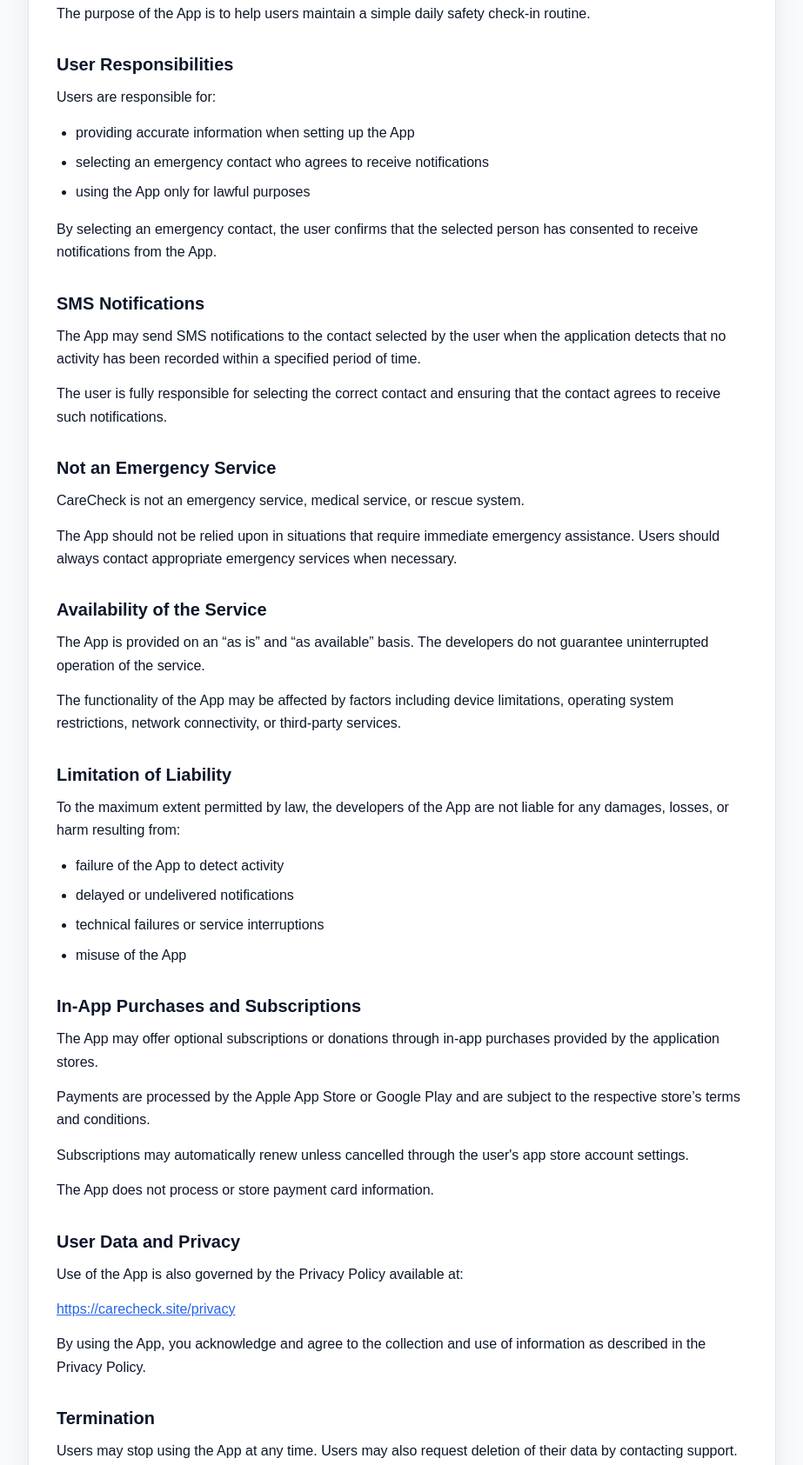
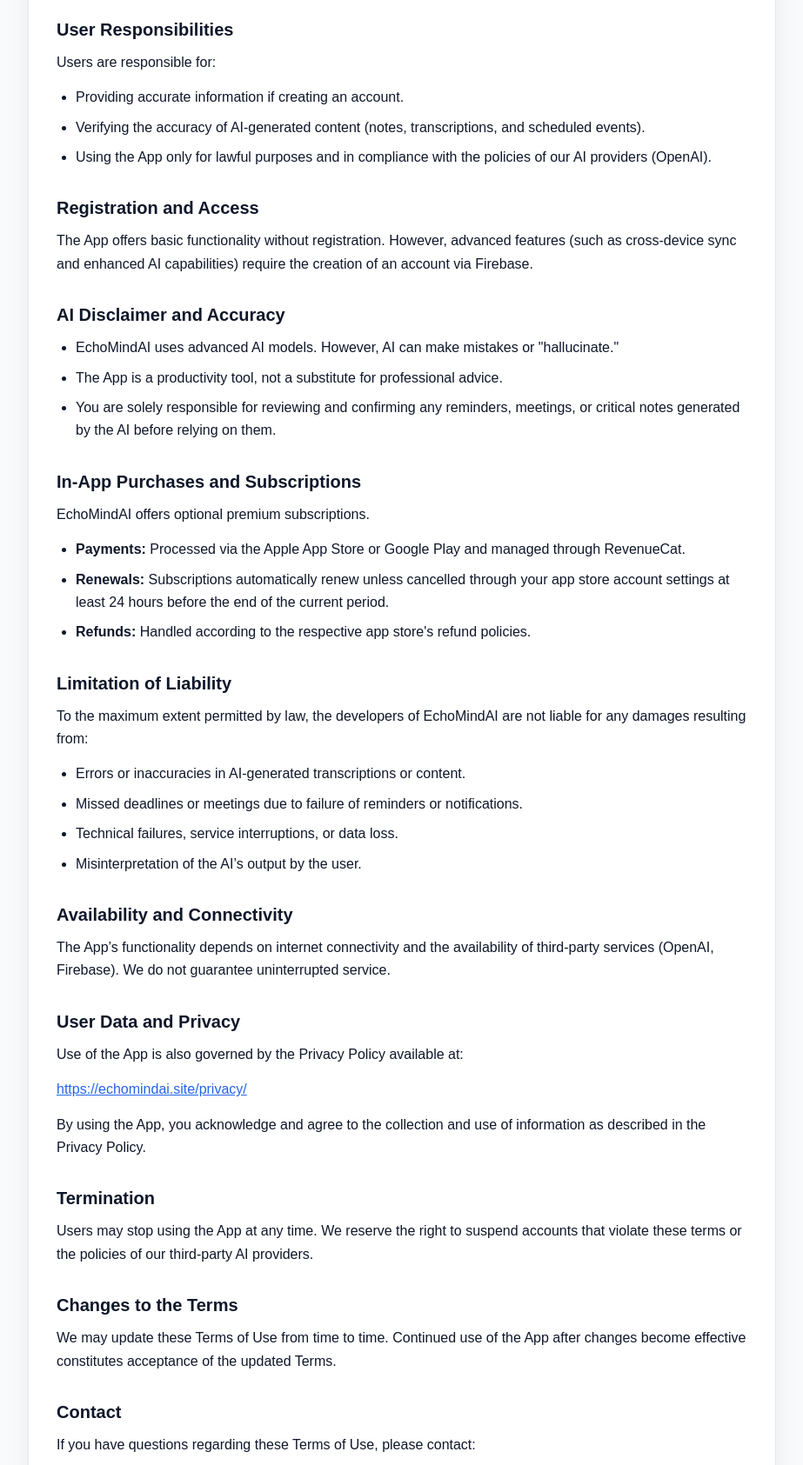
Before and after one commit to Mikkita/EchoMindAI-legal, a plain HTML site: page terms/index.html in a window 1280 px wide. Shown: the part 420-2105 px from the top of the page at 87% size, without its empty margins (178-1101 px from the left). Drawn offline with Linux system fonts and the light colour scheme.

Commit message:
Update index.html

```diff
--- a/terms/index.html
+++ b/terms/index.html
@@ -3,16 +3,15 @@
 <head>
   <meta charset="UTF-8" />
   <meta name="viewport" content="width=device-width, initial-scale=1.0" />
-  <title>Terms of Use — CareCheck</title>
-  <meta name="description" content="Terms of Use for the CareCheck mobile application." />
+  <title>Terms of Use — EchoMindAI</title>
+  <meta name="description" content="Terms of Use for the EchoMindAI mobile application." />
   <link rel="stylesheet" href="/style.css">
   <link rel="icon" href="data:,🟢">
 </head>
 
-  <body>
+<body>
   <main class="wrap">
     <section class="card">
-
       <div class="top-links">
         <a href="/">← Back to Legal Information</a>
       </div>
@@ -21,103 +20,70 @@
       <p class="meta"><strong>Last updated:</strong> 12.03.2026</p>
 
       <p>
-        These Terms of Use govern your use of the mobile application “CareCheck” (the “App”). By downloading or using the App, you agree to these Terms.
+        These Terms of Use govern your use of the mobile application “EchoMindAI” (the “App”). By downloading or using the App, you agree to these Terms.
       </p>
 
       <h2>Description of the Service</h2>
       <p>
-        CareCheck is a personal safety check-in application that allows users to periodically confirm their status. If the user does not confirm their activity within a defined period of time, the App may send a notification via SMS to a contact selected by the user.
-      </p>
-
-      <p>
-        The purpose of the App is to help users maintain a simple daily safety check-in routine.
+        EchoMindAI is an AI-powered personal assistant designed for note-taking, creating reminders, and scheduling meetings. The App utilizes Artificial Intelligence (via OpenAI API) to process user inputs (text and voice) and automate organizational tasks.
       </p>
 
       <h2>User Responsibilities</h2>
       <p>Users are responsible for:</p>
-
       <ul>
-        <li>providing accurate information when setting up the App</li>
-        <li>selecting an emergency contact who agrees to receive notifications</li>
-        <li>using the App only for lawful purposes</li>
+        <li>Providing accurate information if creating an account.</li>
+        <li>Verifying the accuracy of AI-generated content (notes, transcriptions, and scheduled events).</li>
+        <li>Using the App only for lawful purposes and in compliance with the policies of our AI providers (OpenAI).</li>
       </ul>
 
+      <h2>Registration and Access</h2>
       <p>
-        By selecting an emergency contact, the user confirms that the selected person has consented to receive notifications from the App.
+        The App offers basic functionality without registration. However, advanced features (such as cross-device sync and enhanced AI capabilities) require the creation of an account via Firebase.
       </p>
 
-      <h2>SMS Notifications</h2>
-      <p>
-        The App may send SMS notifications to the contact selected by the user when the application detects that no activity has been recorded within a specified period of time.
-      </p>
-
-      <p>
-        The user is fully responsible for selecting the correct contact and ensuring that the contact agrees to receive such notifications.
-      </p>
-
-      <h2>Not an Emergency Service</h2>
-      <p>
-        CareCheck is not an emergency service, medical service, or rescue system.
-      </p>
-
-      <p>
-        The App should not be relied upon in situations that require immediate emergency assistance. Users should always contact appropriate emergency services when necessary.
-      </p>
-
-      <h2>Availability of the Service</h2>
-      <p>
-        The App is provided on an “as is” and “as available” basis. The developers do not guarantee uninterrupted operation of the service.
-      </p>
-
-      <p>
-        The functionality of the App may be affected by factors including device limitations, operating system restrictions, network connectivity, or third-party services.
-      </p>
-
-      <h2>Limitation of Liability</h2>
-      <p>
-        To the maximum extent permitted by law, the developers of the App are not liable for any damages, losses, or harm resulting from:
-      </p>
-
+      <h2>AI Disclaimer and Accuracy</h2>
       <ul>
-        <li>failure of the App to detect activity</li>
-        <li>delayed or undelivered notifications</li>
-        <li>technical failures or service interruptions</li>
-        <li>misuse of the App</li>
+        <li>EchoMindAI uses advanced AI models. However, AI can make mistakes or "hallucinate."</li>
+        <li>The App is a productivity tool, not a substitute for professional advice.</li>
+        <li>You are solely responsible for reviewing and confirming any reminders, meetings, or critical notes generated by the AI before relying on them.</li>
       </ul>
 
       <h2>In-App Purchases and Subscriptions</h2>
+      <p>EchoMindAI offers optional premium subscriptions.</p>
+      <ul>
+        <li><strong>Payments:</strong> Processed via the Apple App Store or Google Play and managed through RevenueCat.</li>
+        <li><strong>Renewals:</strong> Subscriptions automatically renew unless cancelled through your app store account settings at least 24 hours before the end of the current period.</li>
+        <li><strong>Refunds:</strong> Handled according to the respective app store's refund policies.</li>
+      </ul>
+
+      <h2>Limitation of Liability</h2>
+      <p>To the maximum extent permitted by law, the developers of EchoMindAI are not liable for any damages resulting from:</p>
+      <ul>
+        <li>Errors or inaccuracies in AI-generated transcriptions or content.</li>
+        <li>Missed deadlines or meetings due to failure of reminders or notifications.</li>
+        <li>Technical failures, service interruptions, or data loss.</li>
+        <li>Misinterpretation of the AI’s output by the user.</li>
+      </ul>
+
+      <h2>Availability and Connectivity</h2>
       <p>
-        The App may offer optional subscriptions or donations through in-app purchases provided by the application stores.
-      </p>
-
-      <p>
-        Payments are processed by the Apple App Store or Google Play and are subject to the respective store’s terms and conditions.
-      </p>
-
-      <p>
-        Subscriptions may automatically renew unless cancelled through the user's app store account settings.
-      </p>
-
-      <p>
-        The App does not process or store payment card information.
+        The App’s functionality depends on internet connectivity and the availability of third-party services (OpenAI, Firebase). We do not guarantee uninterrupted service.
       </p>
 
       <h2>User Data and Privacy</h2>
       <p>
         Use of the App is also governed by the Privacy Policy available at:
       </p>
-
       <p>
-        <a href="https://carecheck.site/privacy">https://carecheck.site/privacy</a>
+        <a href="https://echomindai.site/privacy/">https://echomindai.site/privacy/</a>
       </p>
-
       <p>
         By using the App, you acknowledge and agree to the collection and use of information as described in the Privacy Policy.
       </p>
 
       <h2>Termination</h2>
       <p>
-        Users may stop using the App at any time. Users may also request deletion of their data by contacting support.
+        Users may stop using the App at any time. We reserve the right to suspend accounts that violate these terms or the policies of our third-party AI providers.
       </p>
 
       <h2>Changes to the Terms</h2>
@@ -129,15 +95,13 @@
       <p>
         If you have questions regarding these Terms of Use, please contact:
       </p>
-
       <p>
         <a href="mailto:bolek.lolek.pub@gmail.com">bolek.lolek.pub@gmail.com</a>
       </p>
 
       <div class="footer">
-        <p>© CareCheck</p>
+        <p>© EchoMindAI</p>
       </div>
-
     </section>
   </main>
 </body>
```
